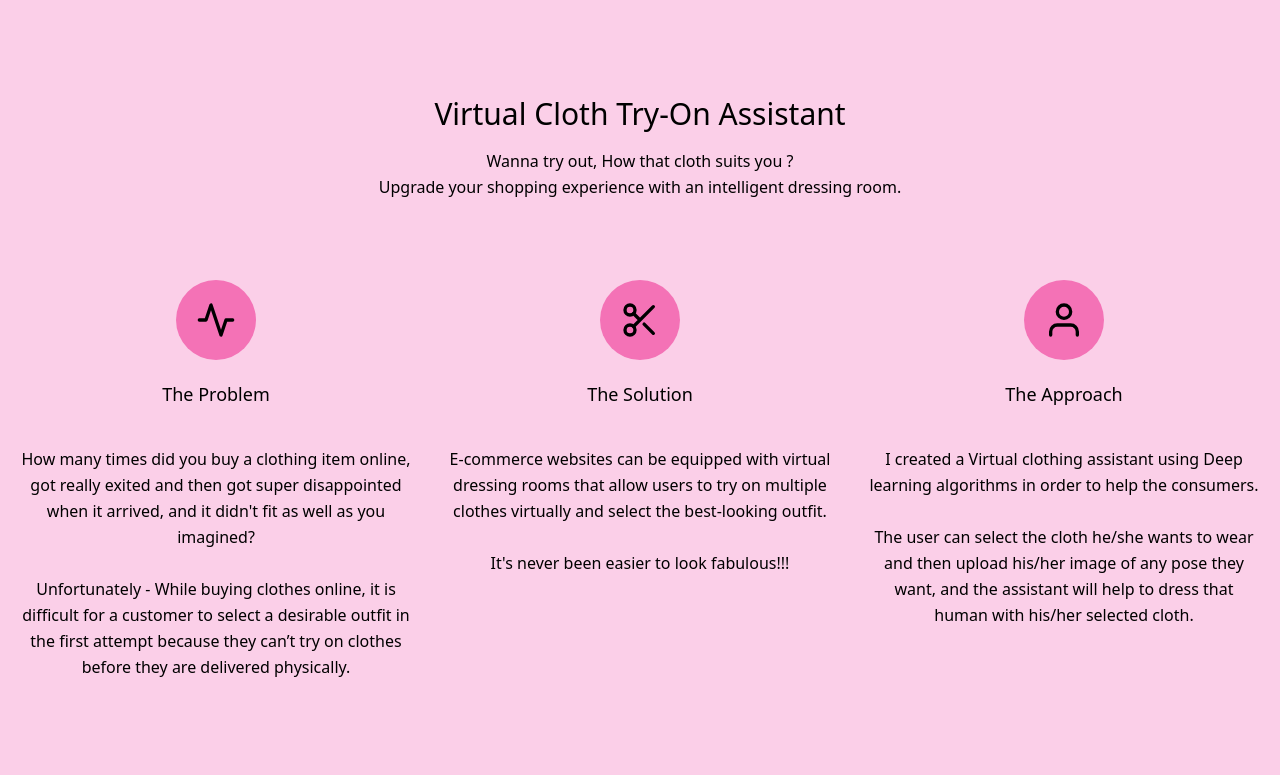
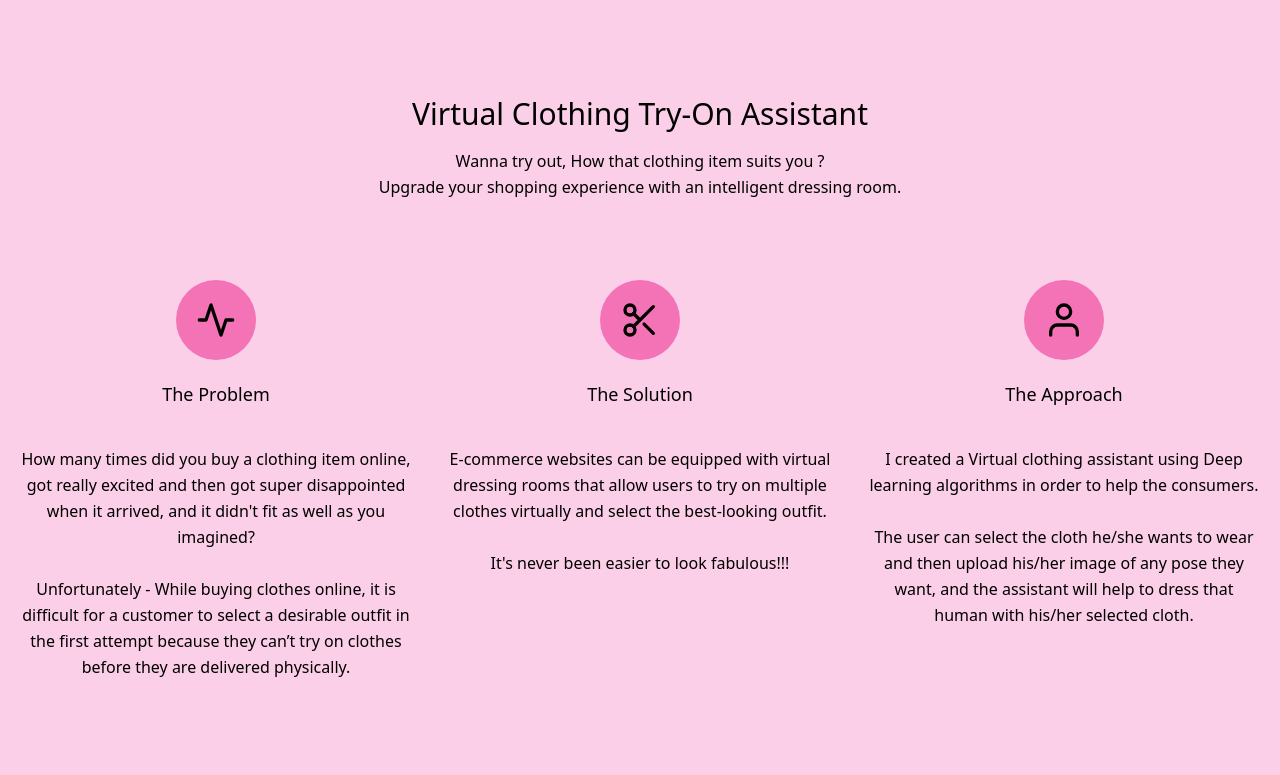
Before and after one commit to shirsneh/virtual_clothes_try_on_assistant, a Flask app: page / in a window 1280 px wide. Shown: the part 86-861 px from the top of the page. Run offline with Flask 3, Linux system fonts and the light colour scheme; some libraries are stand-ins or nearby versions.

Commit message:
Updated setup

```diff
--- a/app.py
+++ b/app.py
@@ -14,13 +14,13 @@ def home():
 
 @app.route("/api/transform", methods=['POST'])
 def submit():
-    cloth = request.files['cloth']
+    clothing_item = request.files['clothing_item']
     model = request.files['model']
 
     ## replace the url from the ngrok url provided on the notebook on server.
-    url = " http://b843-34-105-109-92.ngrok.io/api/transform"
+    url = " http://5a61-35-198-224-9.ngrok.io/api/transform"
     print("sending")
-    response = requests.post(url=url, files={"clothing_item":cloth.stream, "model":model.stream})
+    response = requests.post(url=url, files={"clothing_item":clothing_item.stream, "model":model.stream})
     op = Image.open(BytesIO(response.content))
 
     buffer = BytesIO()
--- a/run.py
+++ b/run.py
@@ -25,13 +25,13 @@ os.system("cd openpose && ./build/examples/openpose/openpose.bin --image_dir /co
 
 model_image = os.listdir('/content/inputs/test/image')
 print(model_image)
-clothing_item_image = os.listdir('/content/inputs/test/cloth')
+clothing_item_image = os.listdir('/content/inputs/test/clothing_item')
 print(clothing_item_image)
 pairs = zip(model_image, clothing_item_image)
 
 with open('/content/inputs/test_pairs.txt', 'w') as file:
-    for model, cloth in pairs:
-        file.write(f"{model} {cloth}")
+    for model, clothing_item in pairs:
+        file.write(f"{model} {clothing_item}")
 
 # making predictions
 os.system("python /content/virtual_clothes_try_on_assistant/test.py --name output --dataset_dir /content/inputs --checkpoint_dir /content/virtual_clothes_try_on_assistant/checkpoints --save_dir /content/")
--- a/templates/index.html
+++ b/templates/index.html
@@ -18,8 +18,8 @@
     <section class="text-black-800 bg-pink-200 body-font">
         <div class="container px-5 py-24 mx-auto">
             <div class="text-center mb-20">
-                <h1 class="sm:text-3xl text-2xl font-medium title-font text-black mb-4">Virtual Cloth Try-On Assistant</h1>
-                <p class="text-base leading-relaxed xl:w-2/4 lg:w-3/4 mx-auto text-black-800 text-opacity-80">Wanna try out, How that cloth suits you ?
+                <h1 class="sm:text-3xl text-2xl font-medium title-font text-black mb-4">Virtual Clothing Try-On Assistant</h1>
+                <p class="text-base leading-relaxed xl:w-2/4 lg:w-3/4 mx-auto text-black-800 text-opacity-80">Wanna try out, How that clothing item suits you ?
                     <br>
                     Upgrade your shopping experience with an intelligent dressing room.
                     <br></p>
@@ -37,7 +37,7 @@
                     <div class="flex-grow">
                         <h2 class="text-black text-lg title-font font-medium mb-3">The Problem</h2>
                         <p class="leading-relaxed text-base">
-                            <br>How many times did you buy a clothing item online, got really exited and then got super disappointed when it arrived, and it didn't fit as well as you imagined?</br>
+                            <br>How many times did you buy a clothing item online, got really excited and then got super disappointed when it arrived, and it didn't fit as well as you imagined?</br>
                             <br>Unfortunately - While buying clothes online, it is difficult for a customer to select a desirable outfit in the first attempt because they can’t try on clothes before they are delivered physically.</br>
 
                         </p>
```
Also changed, not shown: output/error.jpg (added), 1 other file.
